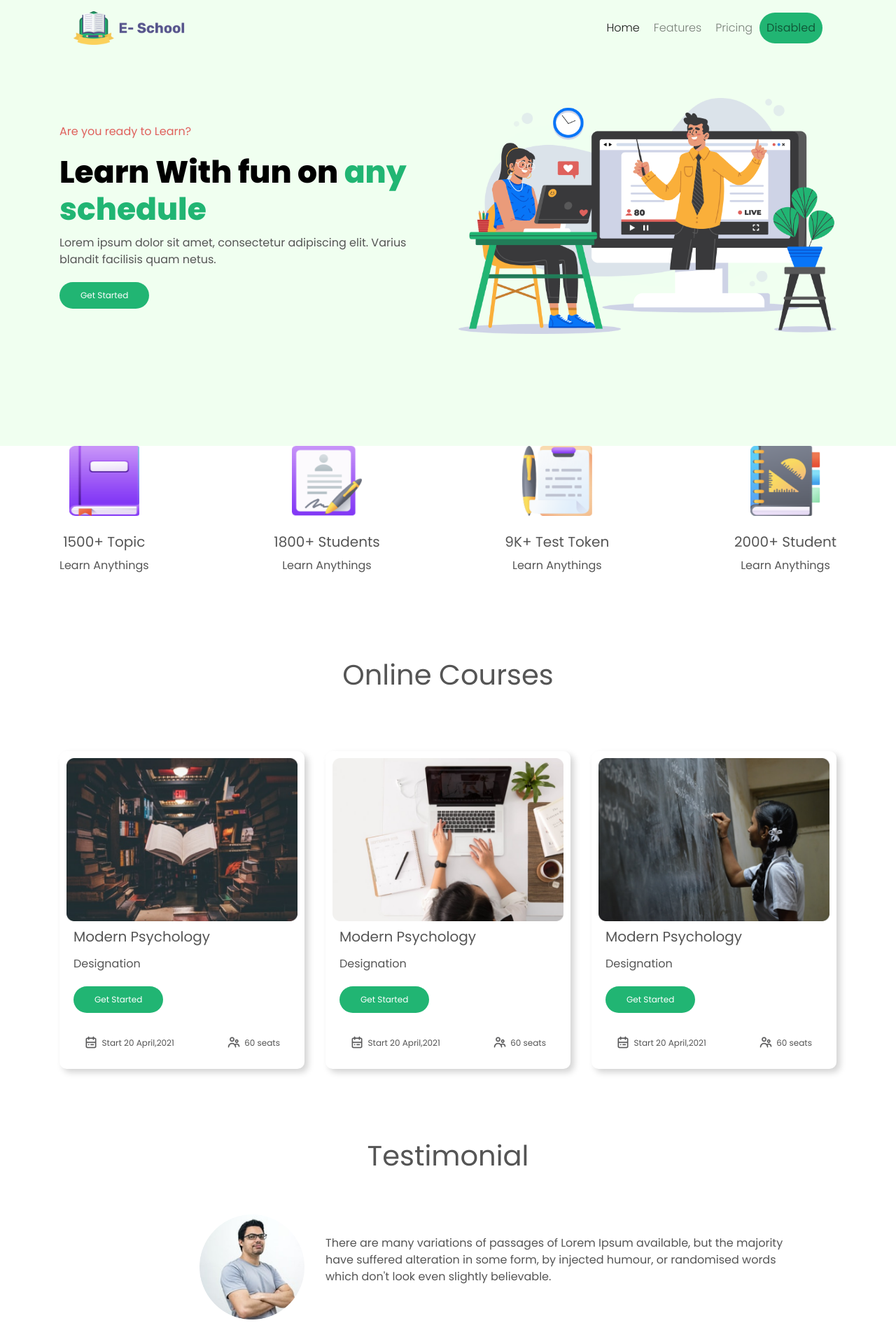
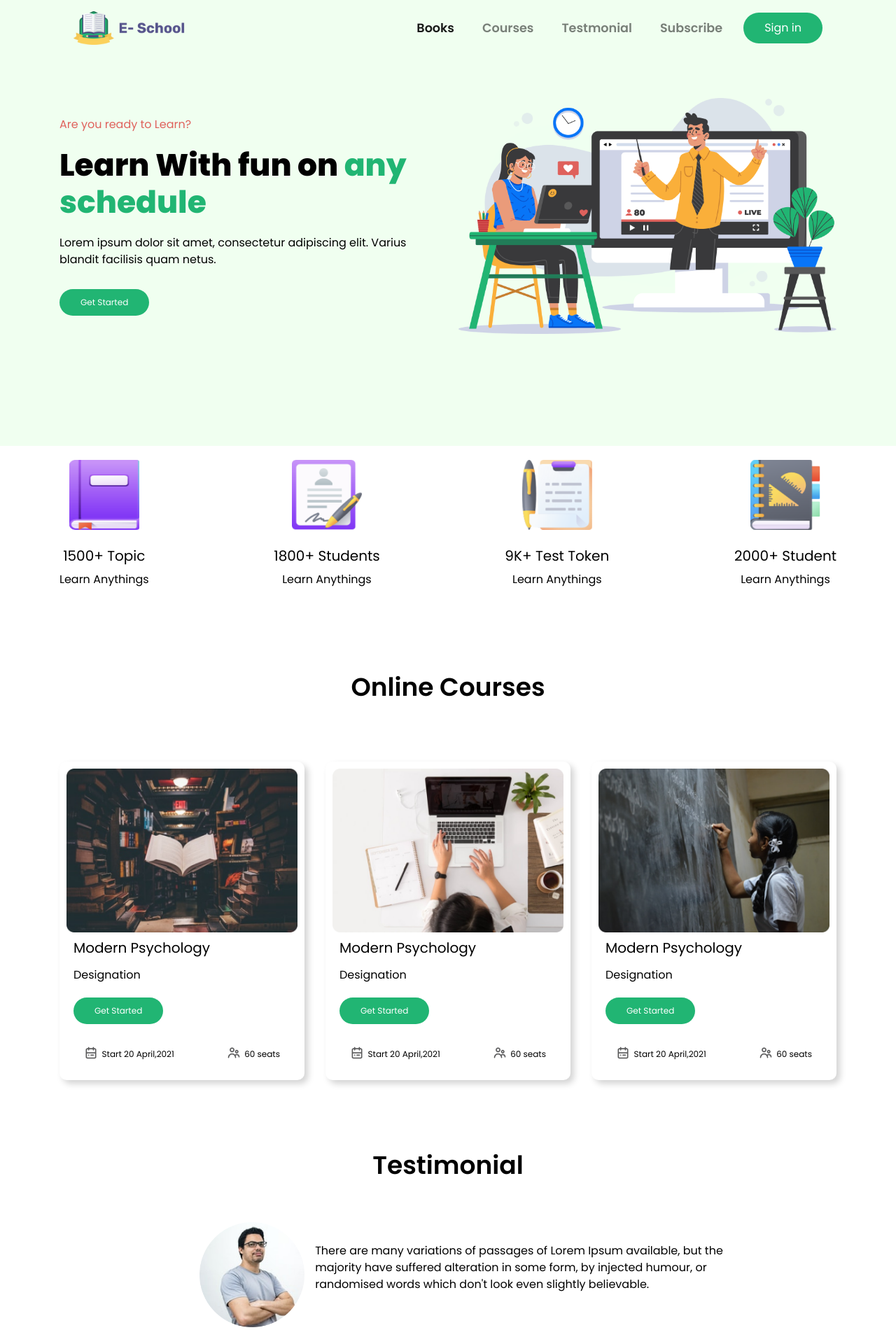
Before and after one commit to emonRoky/e-School, a plain HTML site: page index.html in a window 1280 px wide. Shown: the top 1900 px of the page at 70% size. Drawn offline with nearby package versions, Linux system fonts and the light colour scheme.

Commit message:
Finished

```diff
--- a/index.html
+++ b/index.html
@@ -1,37 +1,42 @@
 <!DOCTYPE html>
 <html lang="en">
+
 <head>
   <meta charset="UTF-8">
   <meta name="viewport" content="width=device-width, initial-scale=1.0">
-    <link rel="stylesheet" href="https://maxcdn.bootstrapcdn.com/bootstrap/4.0.0/css/bootstrap.min.css" integrity="sha384-Gn5384xqQ1aoWXA+058RXPxPg6fy4IWvTNh0E263XmFcJlSAwiGgFAW/dAiS6JXm" crossorigin="anonymous">
+  <link rel="stylesheet" href="https://maxcdn.bootstrapcdn.com/bootstrap/4.0.0/css/bootstrap.min.css"
+    integrity="sha384-Gn5384xqQ1aoWXA+058RXPxPg6fy4IWvTNh0E263XmFcJlSAwiGgFAW/dAiS6JXm" crossorigin="anonymous">
   <link href="https://fonts.googleapis.com/css2?family=Poppins:wght@200;300;400;600;800&display=swap" rel="stylesheet">
   <link rel="stylesheet" href="./resources/CSS/style.css">
   <link rel="stylesheet" href="./resources/CSS/queries.css">
-    <title>Document</title>
+  <title>e-school</title>
 </head>
+
 <body>
   <header>
     <div class="container">
       <nav class="navbar navbar-expand-lg navbar-light">
         <a class="navbar-brand" href="#"><img src="./resources/img/ICON/Logo.png" alt=""></a>
-      <button class="navbar-toggler" type="button" data-toggle="collapse" data-target="#navbarNav" aria-controls="navbarNav" aria-expanded="false" aria-label="Toggle navigation">
+        <button class="navbar-toggler" type="button" data-toggle="collapse" data-target="#navbarNav"
+          aria-controls="navbarNav" aria-expanded="false" aria-label="Toggle navigation">
           <span class="navbar-toggler-icon"></span>
         </button>
         <div class="collapse navbar-collapse" id="navbarNav">
           <ul class="navbar-nav ml-lg-auto">
             <li class="nav-item active">
-            <a class="nav-link" href="#">Home <span class="sr-only">(current)</span></a>
+              <a class="nav-link" href="#">Books<span class="sr-only">(current)</span></a>
             </li>
             <li class="nav-item">
-            <a class="nav-link" href="#">Features</a>
+              <a class="nav-link" href="#course-section">Courses</a>
             </li>
             <li class="nav-item">
-            <a class="nav-link" href="#">Pricing</a>
+              <a class="nav-link" href="#testmonial">Testmonial</a>
             </li>
             <li class="nav-item">
-            <a class="nav-link primary_btn" href="#">Disabled</a>
+              <a class="nav-link" href="#subscribe">Subscribe</a>
             </li>
           </ul>
+          <button class="log-in primary_btn">Sign in</button>
         </div>
       </nav>
       <div class="banner">
@@ -39,7 +44,7 @@
           <div class="col-md-6 ">
             <p class="span">Are you ready to Learn?</p>
             <h1>Learn With fun on <span>any schedule</span></h1>
-          <p>Lorem ipsum dolor sit amet, consectetur
+            <p class="banner-text">Lorem ipsum dolor sit amet, consectetur
               adipiscing elit. Varius blandit facilisis quam netus.</p>
             <button class="primary_btn">Get Started</button>
           </div>
@@ -48,17 +53,13 @@
           </div>
         </div>
       </div>
-
-
-
-
     </div>
   </header>
 
-<section class="count-section">
+  <section id="count-section">
     <div class="container">
       <div class="d-flex flex-row justify-content-between flex-column flex-sm-row">
-        <div class="count-content justify-content-center">
+        <div class="count-content">
           <img src="./resources/img/ICON/book.png" alt="">
           <h3>1500+ Topic</h3>
           <p>Learn Anythings</p>
@@ -84,7 +85,7 @@
       </div>
     </div>
   </section>
-<section class="course-section">
+  <section id="course-section">
     <div class="container">
       <h2 class="section-title">
         Online Courses
@@ -148,16 +149,16 @@
     </div>
   </section>
 
-<section class="testmonial">
+  <section id="testmonial">
     <div class="container ">
       <h2 class="section-title">
         Testimonial
       </h2>
-   <div class="row flex-row d-flex align-items-center flex-column flex-sm-row">
-      <div class="col-md-4 person-image d-flex justify-content-end">
+      <div class="d-flex flex-row align-items-center flex-column flex-sm-row ">
+        <div class="person-image">
           <img src="./resources/img/Man.png" alt="">
         </div>
-    <div class="col-md-8 person-talk ">
+        <div class="person-talk">
           <p class="testmonial-text">There are many variations of passages of Lorem Ipsum available, but the
             majority have suffered alteration in some form, by injected humour,
             or randomised words which don't look even slightly believable.</p>
@@ -165,12 +166,13 @@
       </div>
     </div>
   </section>
+
   <section id="subscribe">
     <div class="container d-flex justify-content-center align-items-center orange-bg subscribe">
       <div>
         <h3>LET'S STAY IN TOUCH</h3>
         <h6>Get updates on sales</h6>
-      <input class="form-control"type="text">
+        <input class="form-control" type="text">
         <button class="secondery-btn">SUBMIT</button>
       </div>
     </div>
@@ -188,11 +190,21 @@
               <h4 class="nav-title">Course</h4>
               <div class="footer-nav">
                 <ul class="d-flex flex-column align-items-start">
-               <a href=""><li>Graphic Design</li></a>
-               <a href=""><li>Web Design</li></a>
-               <a href=""><li>Business</li></a>
-               <a href=""><li>Marketing</li></a>
-               <a href=""><li>Engineering</li></a>
+                  <a href="">
+                    <li>Graphic Design</li>
+                  </a>
+                  <a href="">
+                    <li>Web Design</li>
+                  </a>
+                  <a href="">
+                    <li>Business</li>
+                  </a>
+                  <a href="">
+                    <li>Marketing</li>
+                  </a>
+                  <a href="">
+                    <li>Engineering</li>
+                  </a>
                 </ul>
               </div>
             </div>
@@ -200,11 +212,21 @@
               <h4 class="nav-title">Course</h4>
               <div class="footer-nav">
                 <ul class="d-flex flex-column align-items-start">
-               <a href=""><li>Graphic Design</li></a>
-               <a href=""><li>Web Design</li></a>
-               <a href=""><li>Business</li></a>
-               <a href=""><li>Marketing</li></a>
-               <a href=""><li>Engineering</li></a>
+                  <a href="">
+                    <li>Graphic Design</li>
+                  </a>
+                  <a href="">
+                    <li>Web Design</li>
+                  </a>
+                  <a href="">
+                    <li>Business</li>
+                  </a>
+                  <a href="">
+                    <li>Marketing</li>
+                  </a>
+                  <a href="">
+                    <li>Engineering</li>
+                  </a>
                 </ul>
               </div>
             </div>
@@ -212,11 +234,21 @@
               <h4 class="nav-title">Course</h4>
               <div class="footer-nav">
                 <ul class="d-flex flex-column align-items-start">
-               <a href=""><li>Graphic Design</li></a>
-               <a href=""><li>Web Design</li></a>
-               <a href=""><li>Business</li></a>
-               <a href=""><li>Marketing</li></a>
-               <a href=""><li>Engineering</li></a>
+                  <a href="">
+                    <li>Graphic Design</li>
+                  </a>
+                  <a href="">
+                    <li>Web Design</li>
+                  </a>
+                  <a href="">
+                    <li>Business</li>
+                  </a>
+                  <a href="">
+                    <li>Marketing</li>
+                  </a>
+                  <a href="">
+                    <li>Engineering</li>
+                  </a>
                 </ul>
               </div>
             </div>
@@ -228,32 +260,15 @@
       </div>
     </div>
   </footer>
+  <script src="https://code.jquery.com/jquery-3.2.1.slim.min.js"
+    integrity="sha384-KJ3o2DKtIkvYIK3UENzmM7KCkRr/rE9/Qpg6aAZGJwFDMVNA/GpGFF93hXpG5KkN" crossorigin="anonymous">
+  </script>
+  <script src="https://cdnjs.cloudflare.com/ajax/libs/popper.js/1.12.9/umd/popper.min.js"
+    integrity="sha384-ApNbgh9B+Y1QKtv3Rn7W3mgPxhU9K/ScQsAP7hUibX39j7fakFPskvXusvfa0b4Q" crossorigin="anonymous">
+  </script>
+  <script src="https://maxcdn.bootstrapcdn.com/bootstrap/4.0.0/js/bootstrap.min.js"
+    integrity="sha384-JZR6Spejh4U02d8jOt6vLEHfe/JQGiRRSQQxSfFWpi1MquVdAyjUar5+76PVCmYl" crossorigin="anonymous">
+  </script>
+</body>
 
-
-
-
-
-
-
-
-
-
-
-
-
-
-
-
-
-
-<script src="https://code.jquery.com/jquery-3.2.1.slim.min.js"
-integrity="sha384-KJ3o2DKtIkvYIK3UENzmM7KCkRr/rE9/Qpg6aAZGJwFDMVNA/GpGFF93hXpG5KkN"
-crossorigin="anonymous"></script>
-<script src="https://cdnjs.cloudflare.com/ajax/libs/popper.js/1.12.9/umd/popper.min.js"
-integrity="sha384-ApNbgh9B+Y1QKtv3Rn7W3mgPxhU9K/ScQsAP7hUibX39j7fakFPskvXusvfa0b4Q"
-crossorigin="anonymous"></script>
-<script src="https://maxcdn.bootstrapcdn.com/bootstrap/4.0.0/js/bootstrap.min.js"
-integrity="sha384-JZR6Spejh4U02d8jOt6vLEHfe/JQGiRRSQQxSfFWpi1MquVdAyjUar5+76PVCmYl"
-crossorigin="anonymous"></script>
-</body>
 </html>
--- a/resources/CSS/style.css
+++ b/resources/CSS/style.css
@@ -2,15 +2,16 @@
 /*  BASIC SETUP*/
 /*--------------------------------------------*/
 
-*{
+* {
     margin: 0;
     padding: 0;
     box-sizing: border-box;
 }
+
 html,
-body{
+body {
     background-color: #fff;
-    color: #555;
+    color: #000000;
     font-family: 'Poppins', sans-serif;
     font-weight: 300;
     font-size: 20px;
@@ -22,42 +23,55 @@ body{
 /*REUSABLE COMPONNENT*/
 /*--------------------------------------------*/
 
-h1{
+h1 {
     font-weight: 800;
     font-size: 220%;
-    color: #000000;
+
 }
 
-h3{
+h2 {
+    font-weight: 600;
+    font-size: 180%;
+
+}
+
+h3 {
     font-weight: 400;
     font-size: 100%;
     padding-top: 25px;
 }
-h5{
+
+h5 {
     font-weight: 400;
     font-size: 100%;
 }
-h6{
+
+h6 {
     font-weight: 400;
     font-size: 60%;
     color: gray;
 }
-p{
+
+p {
     font-weight: 400;
     font-size: 80%;
 }
-.container{
+
+.container {
     padding-bottom: 80px;
 }
-section{
+
+section {
     padding-bottom: 20px;
 }
-.section-title{
+
+.section-title {
     text-align: center;
     margin-bottom: 60px;
 }
-.primary_btn{
-   background-color: #21B573;
+
+.primary_btn {
+    background-color: #21B573;
     color: #fff;
     font-weight: 400;
     font-size: 60%;
@@ -67,7 +81,8 @@ section{
     border: none;
 
 }
-.secondery-btn{
+
+.secondery-btn {
     background-color: #21B573;
     color: #fff;
     font-weight: 400;
@@ -77,113 +92,159 @@ section{
     cursor: pointer;
     border: none;
 
- }
-button:focus{
+}
+
+button:focus {
     outline: none;
 }
 
-.subscribe{
+.subscribe {
     height: 300px;
-    background-color:  #F0FFF0;
+    background-color: #F0FFF0;
 }
+
 /*--------------------------------------------*/
 /*Banner Section*/
 /*--------------------------------------------*/
-header{
+header {
     background-color: #F0FFF0;
 }
-.banner{
+
+.banner {
     padding-bottom: 80px;
     padding-top: 60px;
 }
-.navbar-brand img{
+
+.navbar-brand img {
     width: 160px;
 }
-.banner-img{
+
+.banner-img {
     width: 100%;
 }
-.span{
+
+.span {
     color: #DF615C;
 }
-span{
+
+span {
     color: #21B573;
+}
+
+.banner-text {
+    padding: 10px 0;
+}
+
+.navbar-nav,
+.nav-item,
+.log-in {
+    margin-left: 20px;
+}
+
+.navbar-nav {
+    font-size: 110%;
+    font-weight: 600;
+}
+
+.log-in {
+    font-size: 80%;
+    font-weight: 400;
 }
 
 
 /*--------------------------------------------*/
 /*Count Section*/
 /*--------------------------------------------*/
+#count-section {
+    padding-top: 20px;
+}
 
-.count-section img{
+#count-section img {
     width: 100px;
     height: 100px;
 }
 
-.count-content{
+.count-content {
     text-align: center;
 }
+
 /*--------------------------------------------*/
 /*Course Section*/
 /*--------------------------------------------*/
-.card-deck{
+.card-deck {
     padding-top: 25px;
 }
-.card,.card-image{
+
+.card,
+.card-image {
     padding: 10px;
 }
-.card{
-    border:none;
+
+.card {
+    border: none;
     box-shadow: 5px 5px 10px lightgray;
     border-radius: 10px;
 }
-.card-body{
+
+.card-body {
     padding: 10px;
 }
-.card-footer{
+
+.card-footer {
     border: none;
     background-color: #fff;
 }
-.card-icon img{
+
+.card-icon img {
     width: 20px;
 }
-small{
+
+small {
     font-size: 60%;
 }
+
 /*--------------------------------------------*/
 /*TestMonial Section*/
 /*--------------------------------------------*/
+#testmonial {
+    margin-bottom: 0;
+}
 
-.person-image img{
+.person-image img {
     width: 150px;
 }
-.testmonial-text{
-    padding-right: 10%;
+
+.person-image {
+    padding-left: 200px;
 }
-.testmonial{
-    margin-bottom: 0;
+
+.testmonial-text {
+    padding-right: 20%;
+    padding-left: 2%;
 }
+
 /*--------------------------------------------*/
-/*Subscribe Section*/
+/*Footer Section*/
 /*--------------------------------------------*/
-
-
-
-footer{
+footer {
     background-color: #141E30;
 }
-.footer{
+
+.footer {
     padding-top: 50px;
 }
-.footer-nav ul li{
+
+.footer-nav ul li {
     list-style: none;
     margin-top: 6px;
 }
 
-.container{
+.container {
     position: relative;
 }
-.footer-bottom{
-    background-color:#141E30;
+
+.footer-bottom {
+    background-color: #141E30;
     color: #fff;
     width: 100%;
     text-align: center;
@@ -191,18 +252,21 @@ footer{
     bottom: 0px;
     left: 0px;
 }
+
 a:link,
-a:visited{
+a:visited {
     text-decoration: none;
     color: #F0FFF0;
     font-size: 80%;
 }
-.nav-title{
+
+.nav-title {
     color: #F0FFF0;
     font-weight: 500;
     font-size: 120%;
 }
-.footer-text{
+
+.footer-text {
     font-size: 80%;
     margin-right: 30px;
     color: #F0FFF0;
```
Also changed, not shown: resources/CSS/queries.css (+6 -1 lines). Lines whose indentation alone changed are shown as unchanged.
